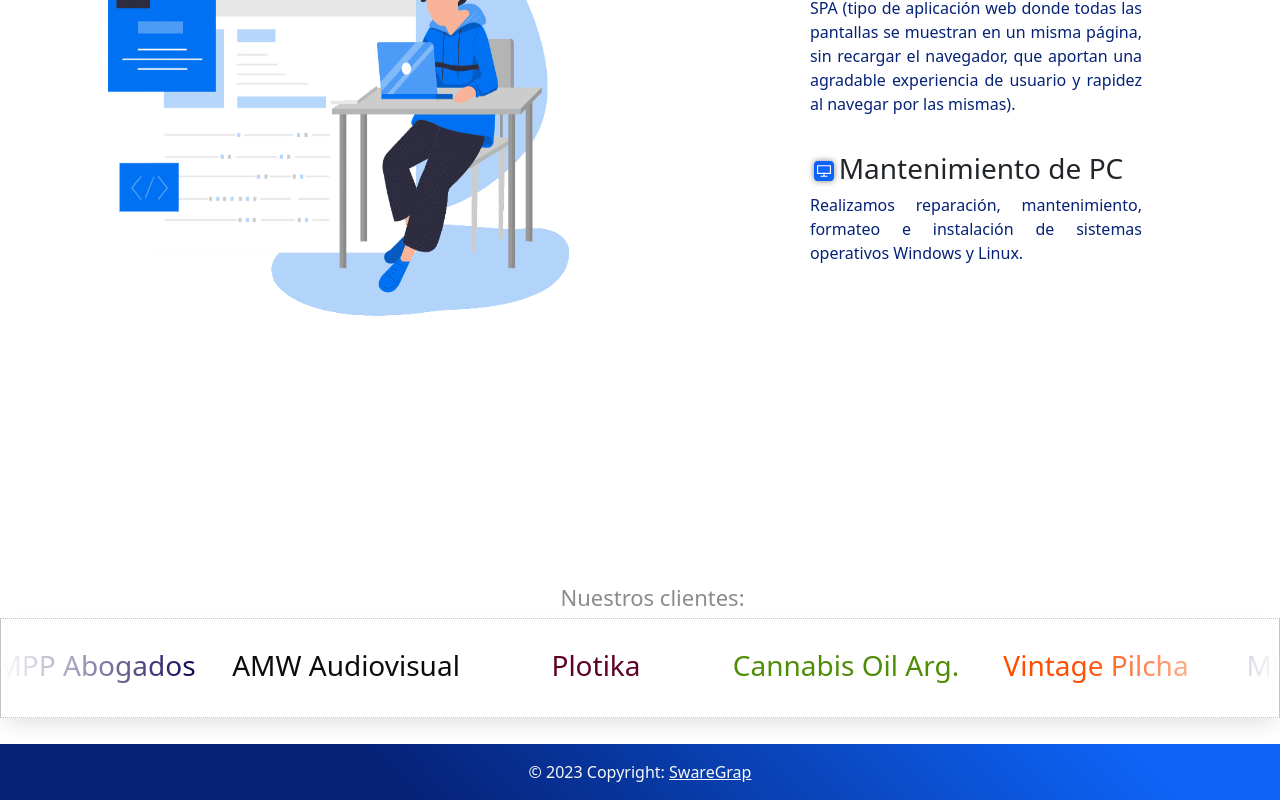
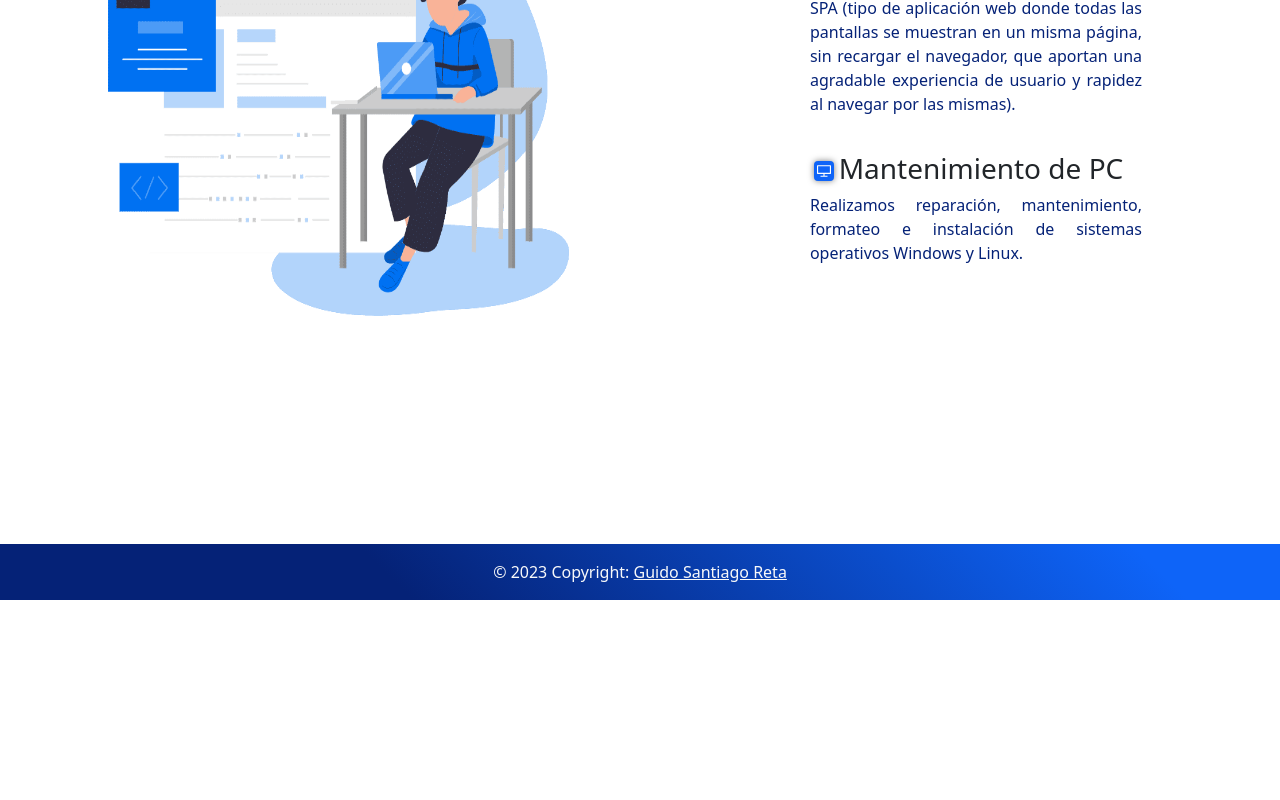
Before and after one commit to GuidoSantiagoReta/Swaregrap-reactrouterv6, a React (Create React App) app: page / in a window 1280 px wide. Shown: the part 256-1056 px from the top of the page. After the commit the page ends 856 px from the top, so only its background shows below. Built offline with nearby package versions, Linux system fonts and the light colour scheme.

Commit message:
checkout d33b027

```diff
--- a/package.json
+++ b/package.json
@@ -14,7 +14,6 @@
     "react-icons": "^4.7.1",
     "react-router-dom": "^6.8.0",
     "react-scripts": "5.0.1",
-    "react-typed": "^1.2.0",
     "web-vitals": "^2.1.4"
   },
   "scripts": {
--- a/src/App.css
+++ b/src/App.css
@@ -33,7 +33,7 @@
 /*NAV-LINKS*/
 
 
-/*GENERAL -  SECTION */
+/*SECTION*/
 section {
 
 
@@ -137,125 +137,6 @@ section {
 
 /*END-CONTACT- PAGE*/
 
-/*SLIDER*/
-
-/* Slider start */
-@-webkit-keyframes scroll {
-  0% {
-      -webkit-transform: translateX(0);
-      transform: translateX(0);
-  }
-
-  100% {
-      -webkit-transform: translateX(calc(-200px * 10));
-      transform: translateX(calc(-200px * 10));
-  }
-}
-
-@keyframes scroll {
-  0% {
-      -webkit-transform: translateX(0);
-      transform: translateX(0);
-  }
-
-  100% {
-      -webkit-transform: translateX(calc(-200px * 10));
-      transform: translateX(calc(-200px * 10));
-  }
-}
-
-.slider-container {
-  padding: 40px 0 85px;
-
-  height: 200px;
-}
-
-.slider {
-  background: white;
-  box-shadow: 0 10px 20px -5px rgba(0, 0, 0, 0.125);
-  height: 100px;
-  margin: auto;
-  overflow: hidden;
-  position: relative;
-  max-width: 100%;
-  border-color:  rgb(197, 196, 196);
-  border-width: 1px;
-  border-style:  dotted  solid;
-}
-
-
-.slider::before,
-.slider::after {
-  background: linear-gradient(to right, white 0%, rgba(255, 255, 255, 0) 100%);
-  /* background: linear-gradient(to right, #61d095 0%, rgba(97, 208, 149, 0) 100%); */
-  content: "";
-  height: 100px;
-  position: absolute;
-  width: 200px;
-  z-index: 2;
-}
-
-.slider::after {
-  right: 0;
-  top: 0;
-  -webkit-transform: rotateZ(180deg);
-  transform: rotateZ(180deg);
-}
-
-.slider::before {
-  left: 0;
-  top: 0;
-}
-
-.slider .slide-track {
-  -webkit-animation: scroll 40s linear infinite;
-  animation: scroll 40s linear infinite;
-  display: flex;
-  width: calc(250px * 31);
-}
-
-.slider .slide {
-  display: flex;
-  justify-content: center;
-  align-items: center;
-  height: 100px;
-  width: 250px;
-
-}
-/* Slider end */
-.slide>a{
-  text-decoration: none;
-}
-
-.h4-container {
-  display: flex;
-  justify-content: center;
-}
-
-.logo-slider-title {
-  width: 400px;
-  font-size: 22px;
-  margin-left: 25px;
-  color: rgb(141, 139, 139);
-}
-
-.corporation1{
-color: #FF4E02;
-}
-.corporation2{
-  color:rgb(8, 0, 83);
-}
-.corporation3{
-  color:#0c0c0c;
-}
-.corporation4{
-  color:#5e0127;
-}
-.corporation5{
-  color: #4e8e07;
-}
-/*END-SLIDER- PAGE*/
-
 /* MEDIAQUERIES*/
 
 @media screen and (max-width:900px) {
--- a/src/components/Footer.js
+++ b/src/components/Footer.js
@@ -7,9 +7,9 @@ const Footer = () => {
         &copy; {new Date().getFullYear()} Copyright:{" "}
         <a
           className="text-light"
-          href="https://swaregrap-reactrouterv6.vercel.app/"
+          href="https://reactportfolio-guidosantiagoreta.vercel.app/"
         >
-         SwareGrap
+         Guido Santiago Reta
         </a>
       </div>
     </div>
--- a/src/layouts/NavBar.js
+++ b/src/layouts/NavBar.js
@@ -2,9 +2,7 @@ import React, { useState } from "react";
 import { Navbar, Nav, Container } from "react-bootstrap";
 import { Outlet, Link } from "react-router-dom";
 import logoreact from "../images/logo192.png";
-import Slider from"../components/Slider";
 import Footer from "../components/Footer";
-
 
 const NavBar = () => {
   const [collapsed, setCollapsed] = useState(true);
@@ -72,11 +70,9 @@ const NavBar = () => {
 
       {/*mostrar el contenido de la vista */}
       <section>
-        <Outlet>
+        <Outlet></Outlet>
+      </section>
 
-        </Outlet>
-      </section>
-      <Slider/>
       <Footer />
     </>
   );
```
Also changed, not shown: src/components/Home.js (+0 -9 lines), 1 other file (tests, documents, lock files or other folders).
